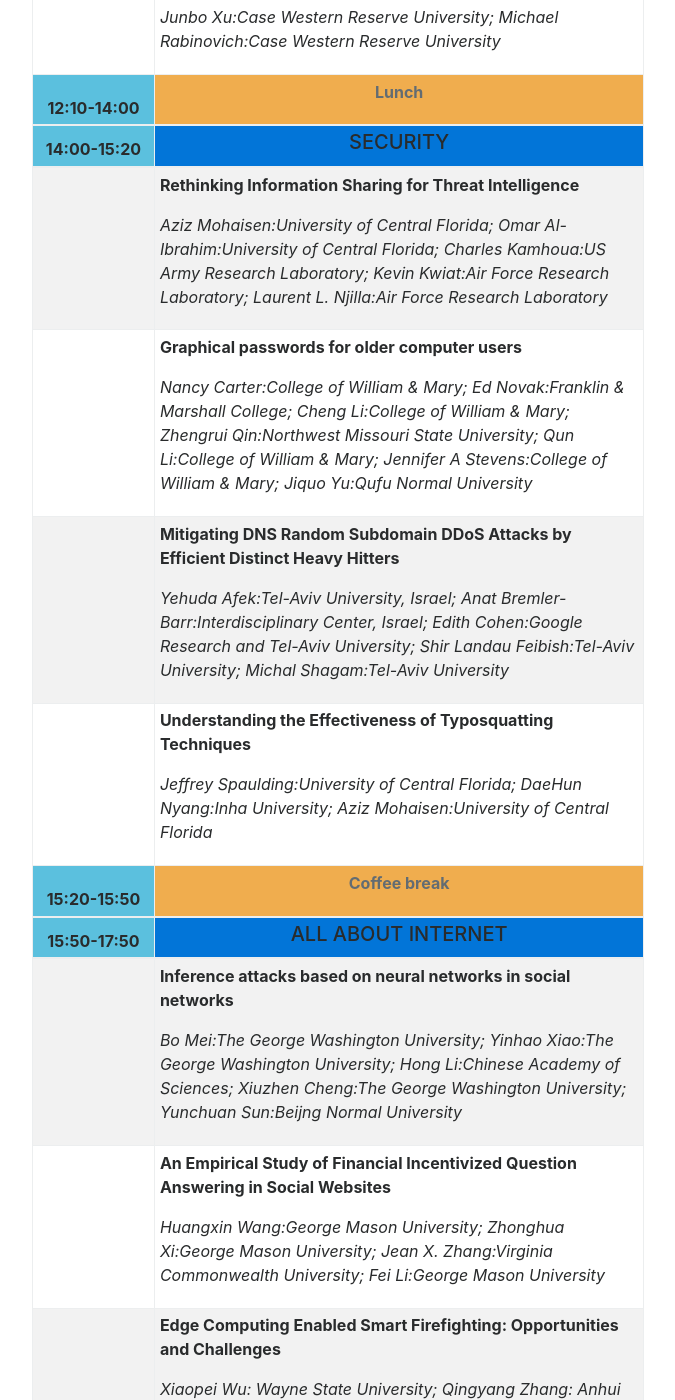
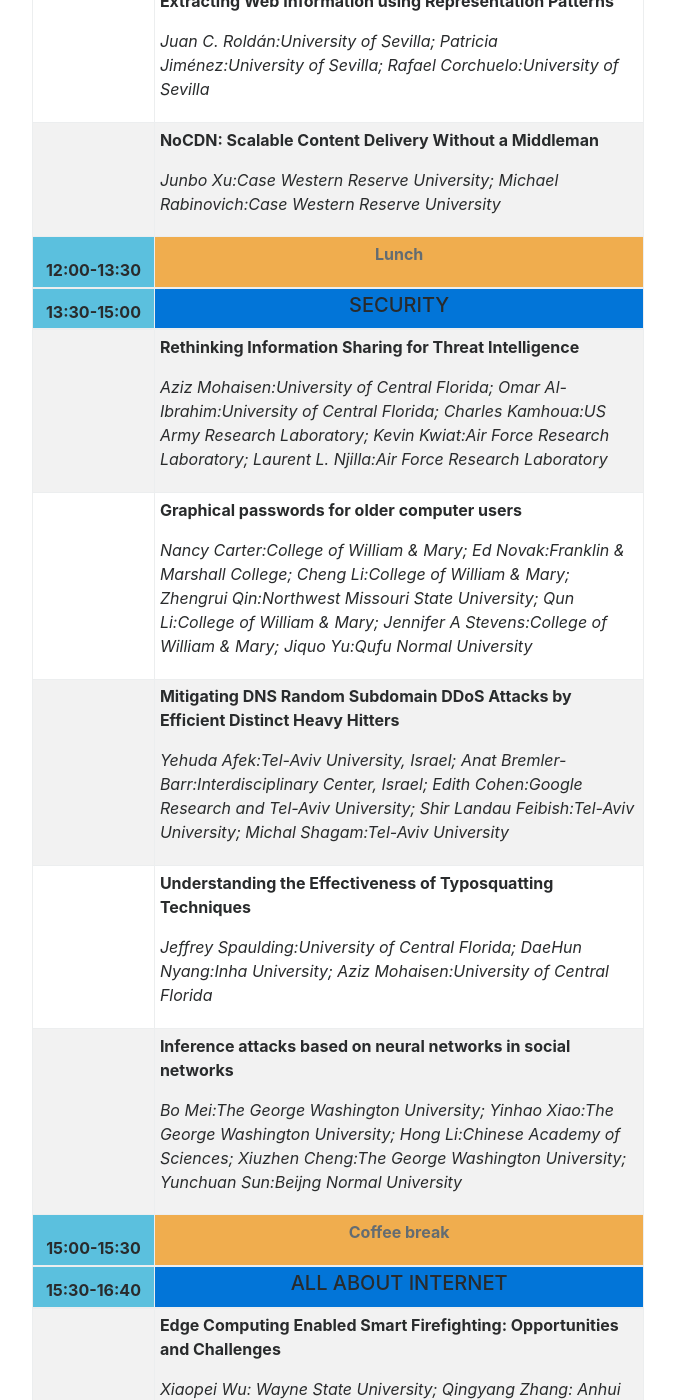
Before and after one commit to hotweb2017/hotweb2017.github.io, a Jekyll site: the page built from program.html, in a window 1280 px wide and 1400 px high, scrolled down 1131 px. Shown: the whole window, without its empty margins (302-977 px from the left). Built offline with Jekyll 4.4.1, drawn with Linux system fonts in a browser that asks for light colours; nearby versions of some CDN libraries; some of the changed text lies outside the part shown.

Commit message:
update schedule

```diff
--- a/_data/schedule.yml
+++ b/_data/schedule.yml
@@ -14,24 +14,26 @@
     title: "Coffee break"
     type: "service"
   - startTime: "10:30"
-    endTime: "11:50"
+    endTime: "12:00"
     title: "WEB"
     type: "presentation"
     events:
       - title: "Precog: Action-Based Time-Shifted Prefetching for Web Applications on Mobile Devices"
         speakers: "Shruti Sanadhya:Hewlett Packard Labs, Palo Alto, CA; Uma Parthavi Moravapalle:Georgia Institute of Technology, Atlanta, GA; Kyu-Han Kim:Hewlett Packard Labs, Palo Alto, CA; Raghupathy Sivakumar:Georgia Institute of Technology, Atlanta, GA"
+      - title: "An Empirical Study of Financial Incentivized Question Answering in Social Websites"
+        speakers: "Huangxin Wang:George Mason University; Zhonghua Xi:George Mason University; Jean X. Zhang:Virginia Commonwealth University; Fei Li:George Mason University"
       - title: "Automated Least Privileges in Cloud-Based Web Services"
         speakers: "Matthew Sanders:Colorado School of Mines; Chuan Yue:Colorado School of Mines"
       - title: "Extracting Web Information using Representation Patterns"
         speakers: "Juan C. Roldán:University of Sevilla; Patricia Jiménez:University of Sevilla; Rafael Corchuelo:University of Sevilla"
       - title: "NoCDN: Scalable Content Delivery Without a Middleman"
         speakers: "Junbo Xu:Case Western Reserve University; Michael Rabinovich:Case Western Reserve University"
-  - startTime: "12:10"
-    endTime: "14:00"
+  - startTime: "12:00"
+    endTime: "13:30"
     title: "Lunch"
     type: "service"
-  - startTime: "14:00"
-    endTime: "15:20"
+  - startTime: "13:30"
+    endTime: "15:00"
     title: "SECURITY"
     type: "presentation"
     events:
@@ -43,19 +45,17 @@
         speakers: "Yehuda Afek:Tel-Aviv University, Israel; Anat Bremler-Barr:Interdisciplinary Center, Israel; Edith Cohen:Google Research and Tel-Aviv University; Shir Landau Feibish:Tel-Aviv University; Michal Shagam:Tel-Aviv University"
       - title: "Understanding the Effectiveness of Typosquatting Techniques"
         speakers: "Jeffrey Spaulding:University of Central Florida; DaeHun Nyang:Inha University; Aziz Mohaisen:University of Central Florida"
-  - startTime: "15:20"
-    endTime: "15:50"
+      - title: "Inference attacks based on neural networks in social networks"
+        speakers: "Bo Mei:The George Washington University; Yinhao Xiao:The George Washington University; Hong Li:Chinese Academy of Sciences; Xiuzhen Cheng:The George Washington University; Yunchuan Sun:Beijng Normal University"
+  - startTime: "15:00"
+    endTime: "15:30"
     title: "Coffee break"
     type: "service"
-  - startTime: "15:50"
-    endTime: "17:50"
+  - startTime: "15:30"
+    endTime: "16:40"
     title: "ALL ABOUT INTERNET"
     type: "presentation"
     events:
-      - title: "Inference attacks based on neural networks in social networks"
-        speakers: "Bo Mei:The George Washington University; Yinhao Xiao:The George Washington University; Hong Li:Chinese Academy of Sciences; Xiuzhen Cheng:The George Washington University; Yunchuan Sun:Beijng Normal University"
-      - title: "An Empirical Study of Financial Incentivized Question Answering in Social Websites"
-        speakers: "Huangxin Wang:George Mason University; Zhonghua Xi:George Mason University; Jean X. Zhang:Virginia Commonwealth University; Fei Li:George Mason University"
       - title: "Edge Computing Enabled Smart Firefighting: Opportunities and Challenges"
         speakers: "Xiaopei Wu: Wayne State University; Qingyang Zhang: Anhui University, Wayne State University; Weisong Shi: Wayne State University; "
       - title: "Graph-Pubsub: An Efficient Publish/Subscribe Architecture with Graph-Based Information Relationships"
```
